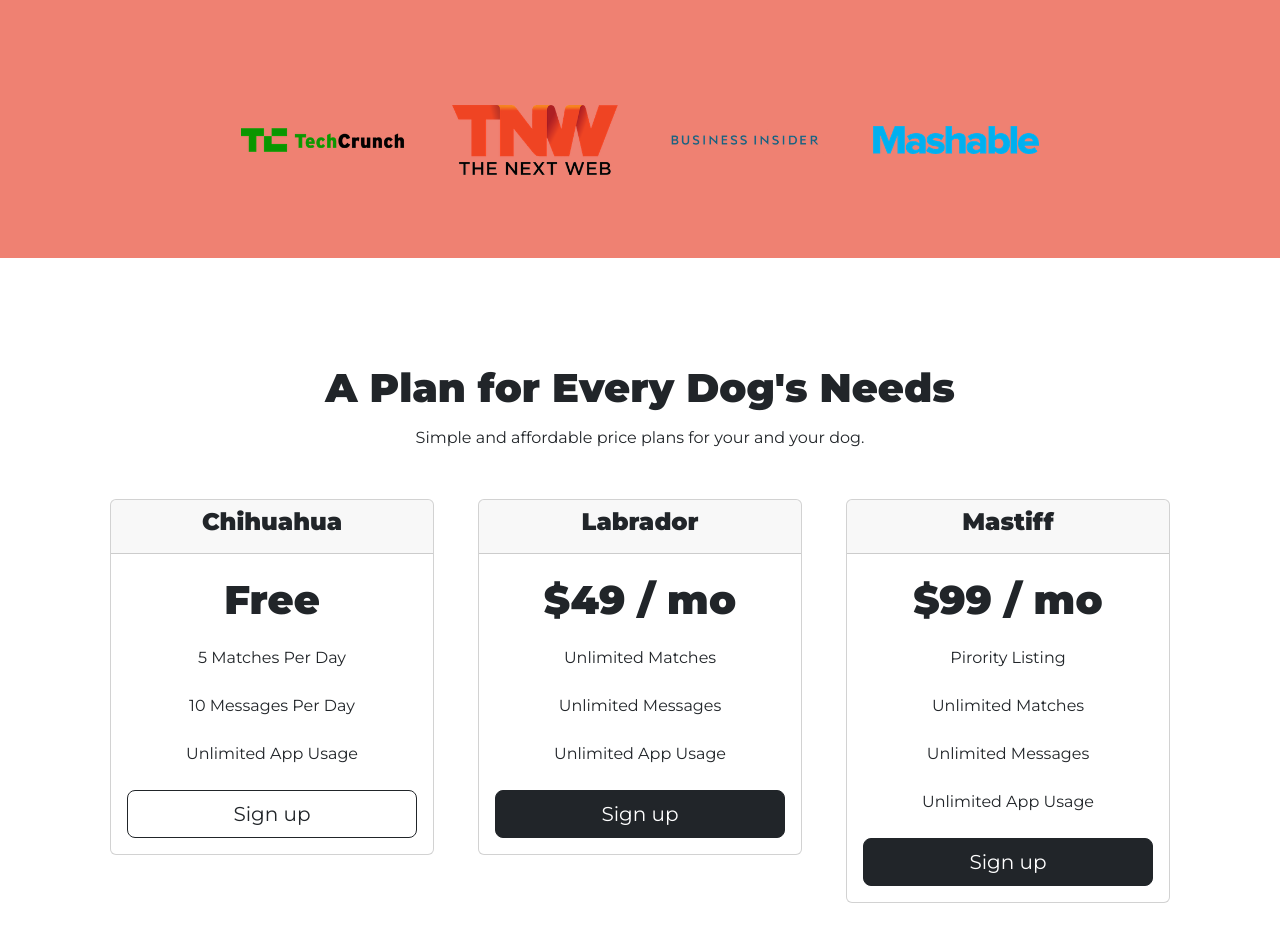
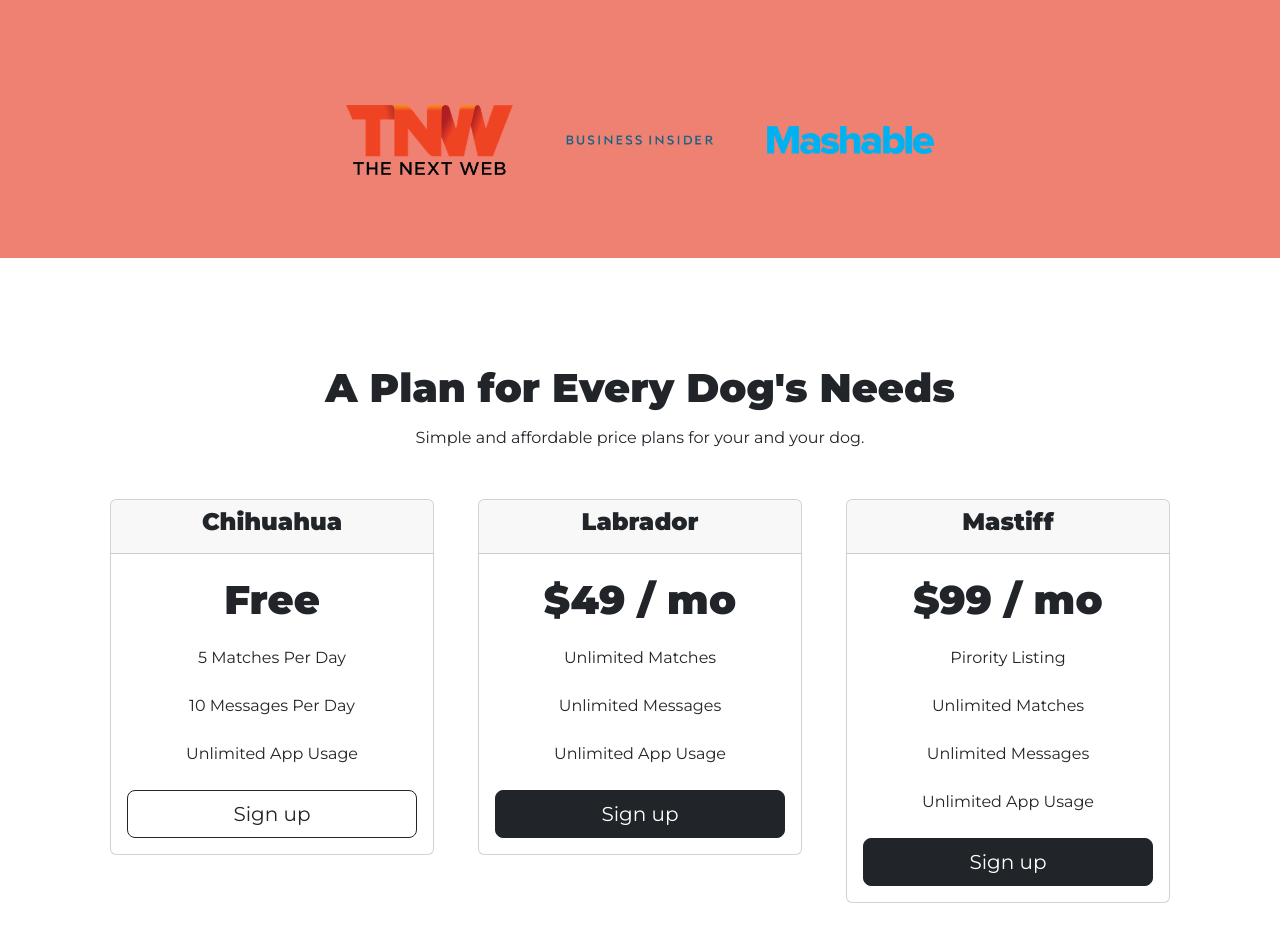
Before and after one commit to koyenapa/Tindog-Startup-Master, a plain HTML site: page index.html in a window 1280 px wide. Shown: the part 1460-2385 px from the top of the page. Drawn offline with nearby package versions, Linux system fonts and the light colour scheme.

Commit message:
Update index.html

```diff
--- a/index.html
+++ b/index.html
@@ -124,7 +124,7 @@
   <!-- Press -->
 
   <section id="press">
-    <img class="press-image" src="images/techcrunch.png" alt="tc-logo">
+<!--     <img class="press-image" src="images/techcrunch.png" alt="tc-logo"> -->
     <img class="press-image" src="images/tnw.png" alt="tnw-logo">
     <img class="press-image" src="images/bizinsider.png" alt="biz-insider-logo">
     <img class="press-image" src="images/mashable.png" alt="mashable-logo">
```
